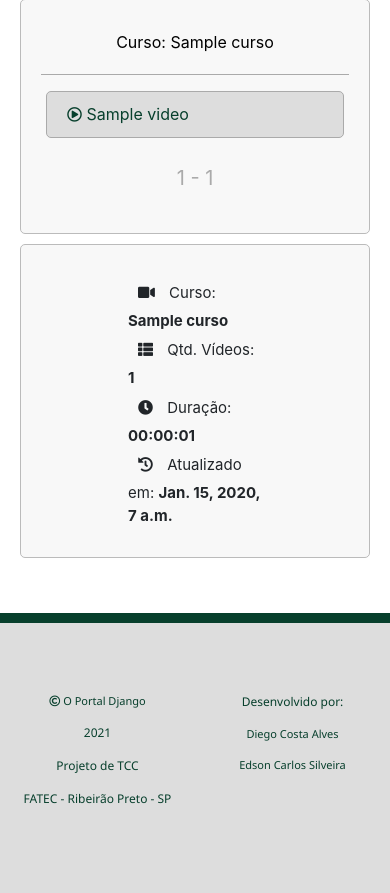
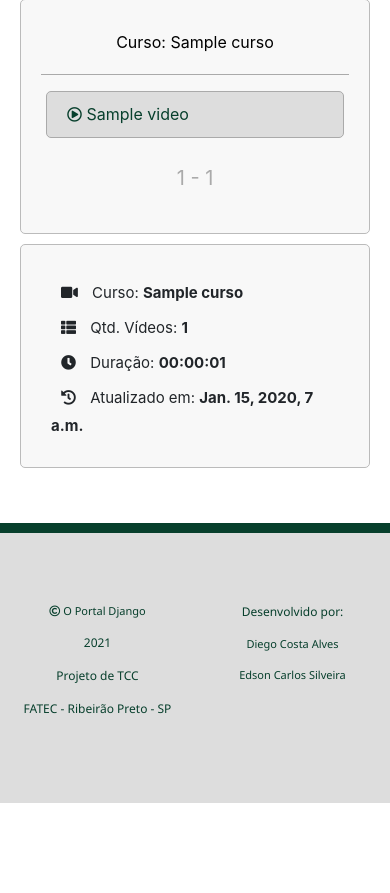
Before and after one commit to diegobachsi/oportaldjango-tcc, a Django app: page /cursos/1 in a window 390 px wide. Shown: the part 415-1308 px from the top of the page. After the commit the page ends 1218 px from the top, so only its background shows below. Run offline with Django 3.2, Linux system fonts and the light colour scheme; a user stored in the database is signed in; tables that the repository leaves empty hold one stand-in row (values such as "Sample post"); parts of the project's set-up code (start-up, migrations or seed data) failed here and were passed over; some libraries are stand-ins or nearby versions.

Commit message:
melhorias

```diff
--- a/cursos/templates/videos_por_cursos.html
+++ b/cursos/templates/videos_por_cursos.html
@@ -124,6 +124,10 @@
             grid-template-columns: auto;
         }
 
+        #detalhes{
+            width: 100%;
+        }
+
 	}
 
     </style>
```
